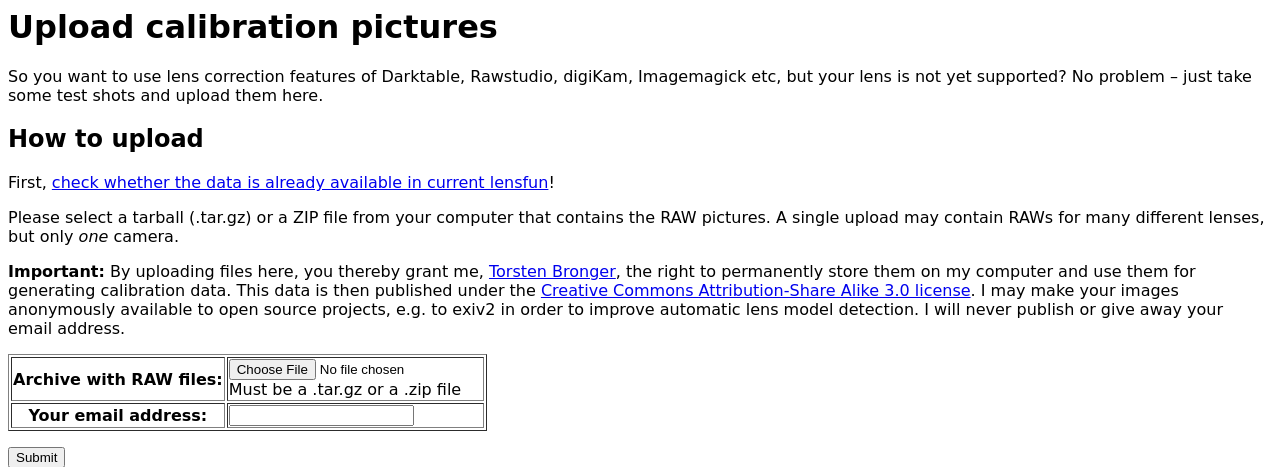
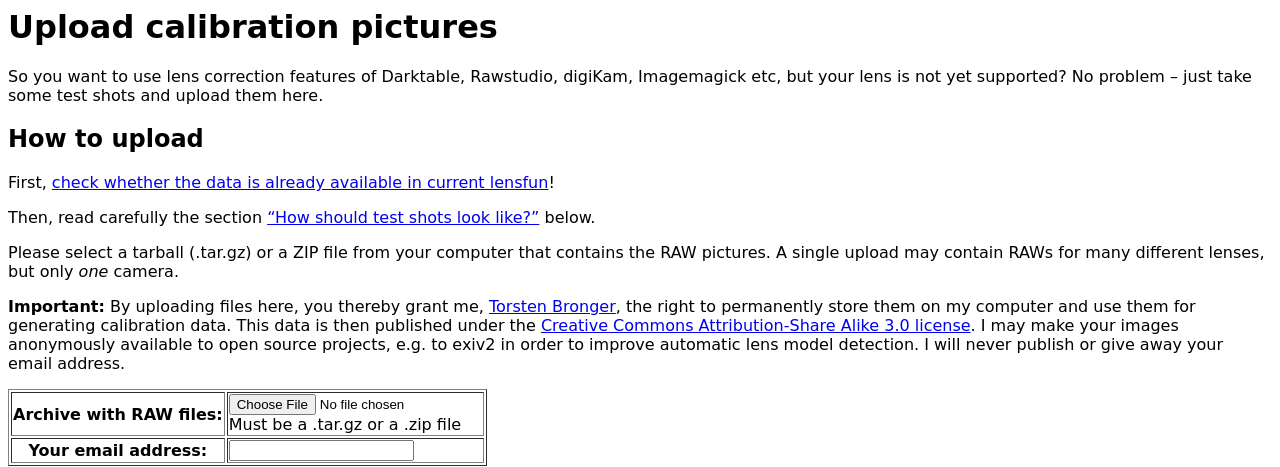
Before and after one commit to lensfun/lensfun, a Django app: page / in a window 1280 px wide. Shown: the top 467 px of the page. Run offline with Django 3.2, Linux system fonts and the light colour scheme; parts of the project's set-up code (start-up, migrations or seed data) failed here and were passed over.

Commit message:
Added admonition to read carefully the instructions.

```diff
--- a/calibration/templates/calibration/upload.html
+++ b/calibration/templates/calibration/upload.html
@@ -14,7 +14,10 @@ just take some test shots and upload them here.</p>
 <h2>How to upload</h2>
 
 <p>First, <a href="/lensfun_coverage.html">check whether the data is already
-available in current lensfun</a>!</p>
+    available in current lensfun</a>!</p>
+
+<p>Then, read carefully the section <a href="#instructions">“How should test
+shots look like?”</a>  below.</p>
 
 <p>Please select a tarball (.tar.gz) or a ZIP file from your computer that
 contains the RAW pictures.  A single upload may contain RAWs for many different
@@ -39,9 +42,6 @@ address.</p>
 
 <hr/>
 
-<img style="float: left; margin-right: 1em"
-     src="/lens_calibration_tutorial/hugin_half.png" alt="Good anti-distortion target"/>
-
 <h2>What happens after the upload?</h2>
 
 I will send you an email with the calibration data, together with instruction
@@ -49,7 +49,10 @@ for how to install them locally.  At the same time, I will send this data to
 the LensFun project.  Please give me time for this.  I hope to process every
 request within 48 hours but keep in mind that I have to do it partly manually.
 
-<h2>How should test shots look like?</h2>
+<img style="float: left; margin-right: 1em; margin-top: 3ex; margin-bottom: 3ex"
+     src="/lens_calibration_tutorial/hugin_half.png" alt="Good anti-distortion target"/>
+
+<h2 id="instructions">How should test shots look like?</h2>
 
 <p>If you calibrate a zoom lens, take pictures at at least five different focal
 lengths.  Always include the extreme values.</p>
```
